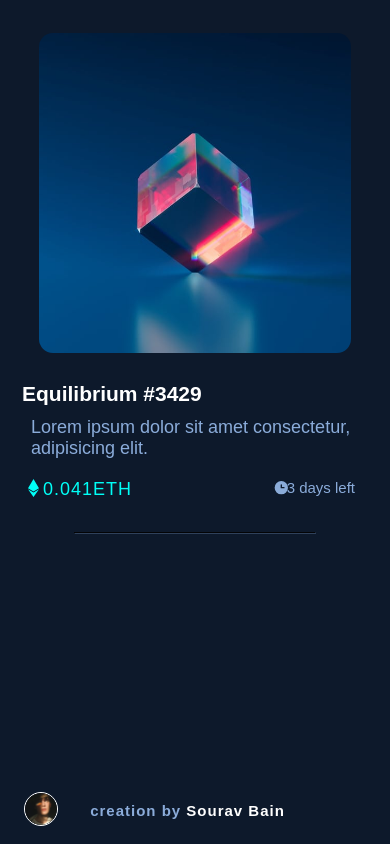
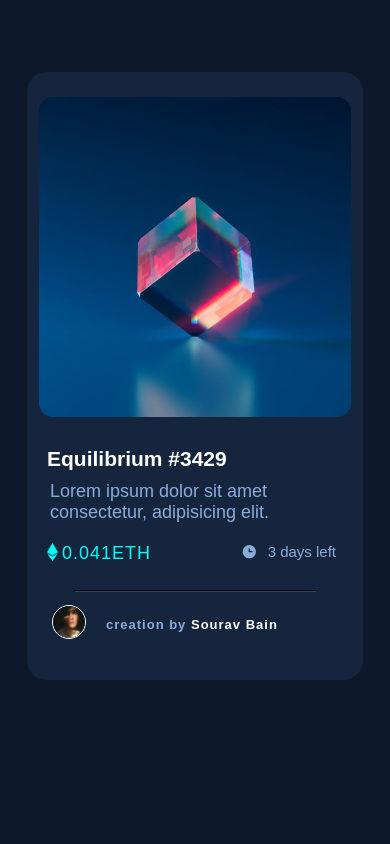
Before and after one commit to souravbain101/card, a plain HTML site: page index.html in a window 390 px wide. Drawn offline with Linux system fonts and the light colour scheme.

Commit message:
making mobile responsive

```diff
--- a/style.css
+++ b/style.css
@@ -10,14 +10,15 @@ body{
     margin: 25px 5px;
     border-radius: 14px;
 }
-.fullcontainer{
-    display: flex;
+#fullcontainer{
+    margin-top: 4em;
+    display: inline-block;
     background-color: hsl(216, 50%, 16%);
-    height:600px;
-    width: 350px;
-    position: absolute;
+    height:38em;
+    width: 21em;
+    /* position: absolute;
     left: 40%;
-    top: 18%;
+    top: 18%; */
     border-radius: 20px;
 
 
@@ -26,15 +27,19 @@ body{
     height: 2em;
     border: 1px solid white;
     border-radius: 50px;
-    position: absolute;
-    left: 24px;
-    bottom: 18px;
+    /* position: absolute; */
+    /* left: 24px; */
+    bottom: 15px;
     display: inline;
+    float: left;
+    margin-left: 25px;
+    margin-top: 5px;
 }
 h3{
-    margin: 0px 2px;
-    position: absolute;
-    left: 20px;
+    float: left;
+    margin: 1px 20px;
+    /* position: absolute; */
+    /* left: 20px; */
     font-size: 21px;
 }
 p{
@@ -53,13 +58,13 @@ p{
 }
 #h3{
     margin: none;
-    position: absolute;
+    /* position: absolute; */
     bottom: 25px;
     right: 35px;
 }
 hr{
   width: 15em;
-  margin-top: 35px;
+  /* margin-top: 35px; */
  border-color: hsl(215, 32%, 27%);
 
 }
@@ -70,7 +75,9 @@ p,#time,#h3{
     color: white;
 }
 #h3{
-    font-size: 15px;
+    margin-right: 55px;
+    margin-top: 17px;
+    font-size: 13px;
     letter-spacing: 1px;
 }
 #ETH{
@@ -86,7 +93,8 @@ float: left;
 margin-left: 20px;
 }
 #clock{
-   position: absolute;
-   right: 100px;
+   /* position: absolute; */
+   /* right: 100px; */
+   margin-left: 80px;
 
 }
```
